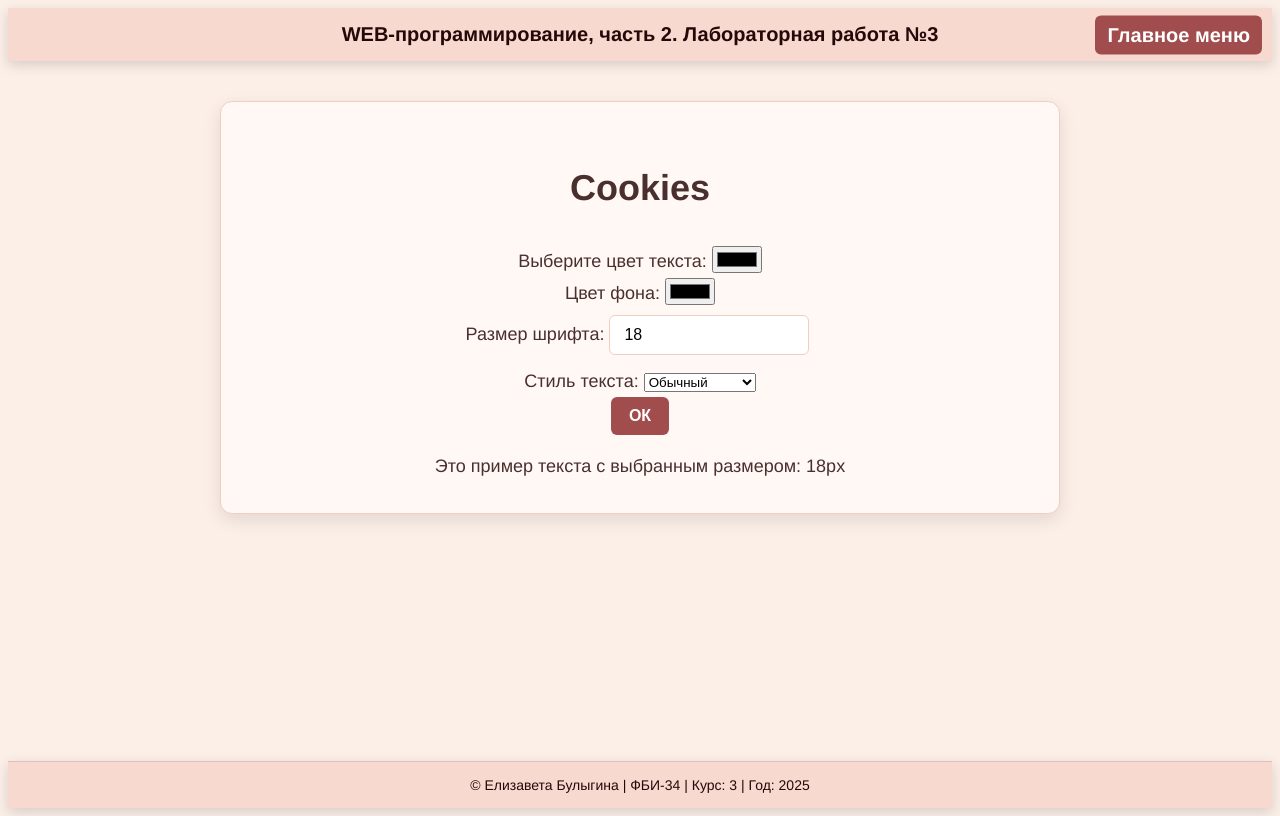
After one commit to FoxyForLove/web-back-labs, a Flask app: page /lab3/settings in a window 1280 px wide. The commit adds this page. Run offline with Flask 3, Linux system fonts and the light colour scheme.

Commit message:
Настройки отображения

```diff
--- a/lab3.py
+++ b/lab3.py
@@ -70,3 +70,33 @@ def pay():
 def success():
     price = request.args.get('price')
     return render_template('lab3/success.html', price=price)
+
+@lab3.route('/lab3/settings')
+def settings():
+    color = request.args.get('color')
+    bgcolor = request.args.get('bgcolor')
+    fontsize = request.args.get('fontsize')
+    style = request.args.get('style')
+
+    if any([color, bgcolor, fontsize, style]):
+        resp = make_response(redirect('/lab3/settings'))
+        if color:
+            resp.set_cookie('color', color)
+        if bgcolor:
+            resp.set_cookie('bgcolor', bgcolor)
+        if fontsize:
+            resp.set_cookie('fontsize', fontsize)
+        if style:
+            resp.set_cookie('style', style)
+        return resp
+
+    color = request.cookies.get('color')
+    bgcolor = request.cookies.get('bgcolor')
+    fontsize = request.cookies.get('fontsize')
+    style = request.cookies.get('style')
+
+    return render_template('lab3/settings.html',
+                           color=color,
+                           bgcolor=bgcolor,
+                           fontsize=fontsize,
+                           style=style)
--- a/templates/base.html
+++ b/templates/base.html
@@ -9,6 +9,30 @@
     <link rel="icon" type="image/png" sizes="32x32" href="{{ url_for('static', filename='favicon-32x32.png') }}">
     <link rel="icon" type="image/png" sizes="16x16" href="{{ url_for('static', filename='favicon-16x16.png') }}">
 </head>
+<style>
+    body {
+        {% if request.cookies.get('color') %}
+        color: {{ request.cookies.get('color') }};
+        {% endif %}
+
+        {% if request.cookies.get('bgcolor') %}
+        background-color: {{ request.cookies.get('bgcolor') }};
+        {% endif %}
+
+        {% if request.cookies.get('fontsize') %}
+        font-size: {{ request.cookies.get('fontsize') }}px;
+        {% endif %}
+
+        {% if request.cookies.get('style') == 'bold' %}
+        font-weight: bold;
+        {% elif request.cookies.get('style') == 'italic' %}
+        font-style: italic;
+        {% elif request.cookies.get('style') == 'underline' %}
+        text-decoration: underline;
+        {% endif %}
+    }
+</style>
+
 <body>
      <header>
             WEB-программирование, часть 2. {{ self.lab() }}
--- /dev/null
+++ b/templates/lab3/settings.html
@@ -0,0 +1,46 @@
+{% extends 'base.html' %}
+
+{% block lab %}Лабораторная работа №3{% endblock %}
+
+{% block main %}
+    <h1>Cookies</h1>
+    <form>
+        <div>
+            <lable class="label" for="color">Выберите цвет текста:</lable>
+            <input type="color" id="color" name="color" value="{{ color or '' }}">
+        </div>
+
+        <div>
+            <label for="bgcolor">Цвет фона:</label>
+            <input type="color" id="bgcolor" name="bgcolor" value="{{ bgcolor or '' }}">
+        </div>
+
+        <div>
+            <label for="fontsize">Размер шрифта:</label>
+            <input type="number" id="fontsize" name="fontsize" min="12" max="48" value="{{ fontsize or 18 }}">
+        </div>
+
+        <div>
+            <label for="style">Стиль текста:</label>
+            <select id="style" name="style">
+            <option value="">Обычный</option>
+            <option value="bold" {% if style == 'bold' %}selected{% endif %}>Жирный</option>
+            <option value="italic" {% if style == 'italic' %}selected{% endif %}>Курсив</option>
+            <option value="underline" {% if style == 'underline' %}selected{% endif %}>Подчёркнутый</option>
+            </select>
+        </div>
+        <div>
+            <button type="submit"> ОК </button>
+        </div>
+    </form>
+</form>
+
+<!-- Превью текста -->
+<div style="
+    margin-top: 15px;
+    font-size: {{ fontsize or 18 }}px;
+">
+    Это пример текста с выбранным размером: {{ fontsize or 18 }}px
+</div>
+
+{% endblock %}
```
